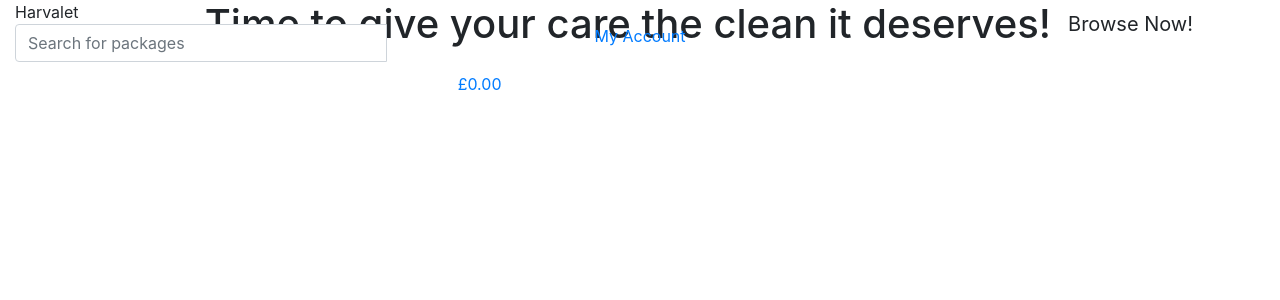
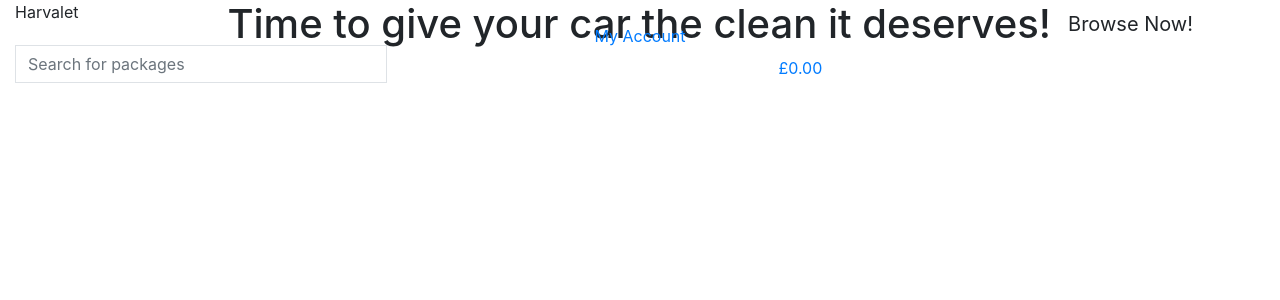
Before and after one commit to Schnoeff/Fullstack-milestone-project, a Django app: page / in a window 1280 px wide. Shown: the top 300 px of the page. Run offline with Django 3.2, Linux system fonts and the light colour scheme; some libraries are stand-ins or nearby versions.

Commit message:
Added static and media files for future use and styling

```diff
--- a/home/templates/home/index.html
+++ b/home/templates/home/index.html
@@ -13,7 +13,7 @@
     <div class="container">
         <div class="row">
             <div class="col"></div>
-                <h1 class="display-5">Time to give your care the clean it deserves!
+                <h1 class="display-5">Time to give your car the clean it deserves!
                 </h1>
             <div>
                 <h3>
--- /dev/null
+++ b/static/css/base.css
@@ -0,0 +1,6 @@
+.body{
+    background: url('https://www.vecteezy.com/vector-art/538887-abstract-yellow-or-orange-light-line-glowing-neon-motion-on-black-background-laser-beams-of-lighting-motion') no-repeat;
+    background-size: cover;
+    font-family:'Lato';
+    color:orange;
+}
--- a/templates/base.html
+++ b/templates/base.html
@@ -37,14 +37,14 @@
   <body>
     <header class="container-fluid fixed-top"> <!-- This is the heading container -->
         <div class="row">
-            <div class="col-12">
+            <div class="col-12 my-auto py-1 py-lg-0 text-center text-lg-left">
                 <a herf="{% url 'home' %}" class="home-link">Harvalet</a> <!-- This is the page title -->
             </div>
             <!-- This is the page searchbar -->
-            <div class="col-12 col-md-4">
+            <div class="col-12 col-lg-4 my-auto py-1 py-lg-0">
                 <form method="GET" action="">
-                    <div class="input-group">
-                        <input class="form-control" type="text" name="q" placeholder="Search for packages">
+                    <div class="input-group w-100">
+                        <input class="form-control  border border-black rounded-0" type="text" name="q" placeholder="Search for packages">
                         <div class="input-group-append">
                             <button class="form-control btn btn-orange" type="submit">
                                 <span class="search-icon">
@@ -56,16 +56,16 @@
                 </form>
             </div>
             <!-- This is what is included in the account dropdown -->
-            <div class="col-12 col-md-4">
-                <ul class="list-inline list-unstyled">
+            <div class="col-12 col-lg-4 my-auto py-1 py-lg-0 ">
+                <ul class="list-inline list-unstyled text-center text-lg-right my-0">
                     <li class="inline-item item dropdown">
                         <a class="nav-button" href="#" id="user-admin" data-toggle="dropdown" aria-haspopup="true" aria-expanded="false">
                             <div class="text-center">
                             <div><i class="fas fa-user"></i></div>
-                            <p>My Account</p>
+                            <p class="my-0">My Account</p>
                             </div>
                         </a>
-                        <div class="dropdown-menu" aria-labelledby="user-options">
+                        <div class="dropdown-menu border-0" aria-labelledby="user-options">
                             {% if request.user.is_authenticated %} <!-- If the user has a valid account -->
                                 {% if request.user.is_superuser %} <!-- If the user is a valid admin -->
                                     <a href="" class="dropdown-item">Product Admin</a> <!-- If the user is an admin then display product administration functions -->
```
Also changed, not shown: media/Harvalet.png (added).
